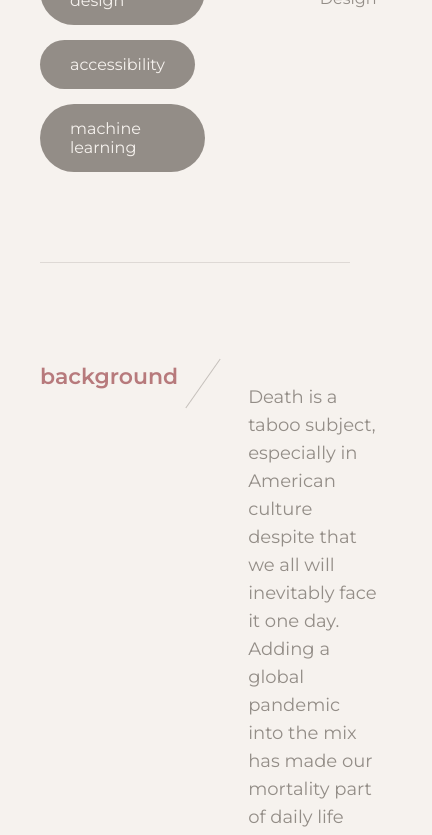
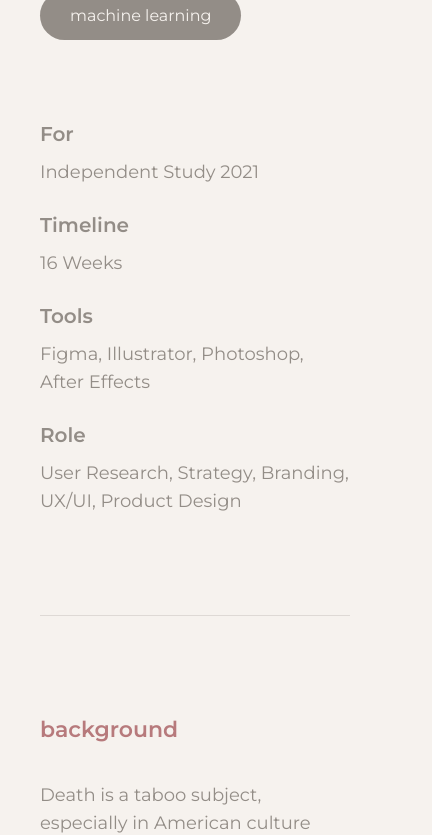
Before and after one commit to LCapitan/ewills, a Next.js app: page /work/eve in a window 390 px wide. Shown: the part 960-1795 px from the top of the page, 432 px wide, since content can reach past the window. Built offline with nearby package versions, Linux system fonts and the light colour scheme.

Commit message:
add responsive styles for case study

```diff
--- a/src/components/CSHeader/CSHeader.module.scss
+++ b/src/components/CSHeader/CSHeader.module.scss
@@ -5,6 +5,11 @@
   display: flex;
   margin: 75px 0;
   gap: 100px;
+
+  @include md-max {
+    flex-direction: column;
+    gap: 50px;
+  }
 
   h1 {
     color: $pink;
@@ -51,6 +56,8 @@
     .rightRailItem {
       color: $sand;
       margin-bottom: 50px;
+      font-size: 18px;
+      line-height: 28px;
 
       span {
         display: block;
@@ -59,5 +66,14 @@
         margin-bottom: 10px;
       }
     }
+
+    @include md-max {
+      margin-top: 15px;
+      width: 100%;
+
+      .rightRailItem {
+        margin-bottom: 25px;
+      }
+    }
   }
 }
--- a/src/components/ContentBlock/ContentBlock.module.scss
+++ b/src/components/ContentBlock/ContentBlock.module.scss
@@ -5,6 +5,10 @@
   display: flex;
   align-items: flex-start;
   margin: 100px auto;
+
+  @include md-max {
+    flex-direction: column;
+  }
 
   h2 {
     color: $pink;
@@ -28,6 +32,14 @@
       width: 60px;
       height: 1px;
     }
+
+    @include md-max {
+      text-align: left;
+
+      &:after {
+        display: none;
+      }
+    }
   }
 
   h3 {
@@ -42,6 +54,10 @@
     color: $sand;
     flex: 1;
     padding: 0 50px 0 50px;
+
+    @include md-max {
+      padding: 0;
+    }
   }
 
   p {
--- a/src/components/TwoColImg/TwoColImg.module.scss
+++ b/src/components/TwoColImg/TwoColImg.module.scss
@@ -11,6 +11,14 @@
     overflow: hidden;
     flex: 1;
   }
+
+  @include lg-max {
+    margin: 15px 0;
+  }
+
+  @include md-max {
+    flex-direction: column;
+  }
 }
 
 .imageContent {
@@ -19,14 +27,26 @@
   gap: 50px;
   margin: 150px 0 150px;
 
+  @include lg-max {
+    margin: 0;
+  }
+
   .image {
     border-radius: 10px;
     overflow: hidden;
     flex: 1;
+
+    @include lg-max {
+      width: 100%;
+    }
   }
 
   .content {
     width: 400px;
+
+    @include lg-max {
+      width: 100%;
+    }
 
     h3 {
       color: $pink;
@@ -41,7 +61,25 @@
     }
   }
 
+  @include lg-max {
+    flex-direction: column;
+    gap: 15px;
+
+    .image {
+      width: 100%;
+    }
+  }
+
   &.flipped {
     flex-direction: row-reverse;
+
+    @include lg-max {
+      flex-direction: column;
+      gap: 15px;
+
+      .image {
+        width: 100%;
+      }
+    }
   }
 }
```
